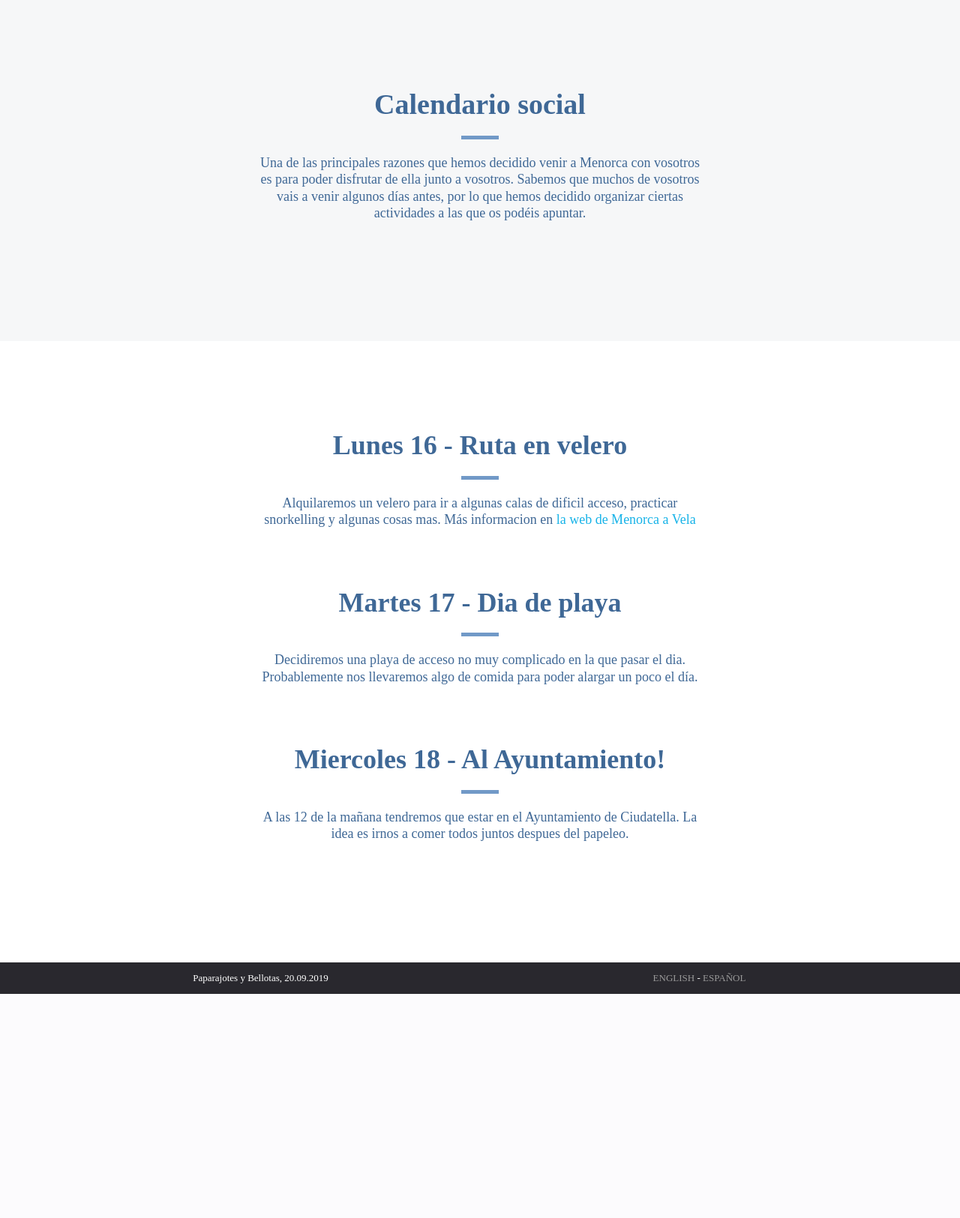
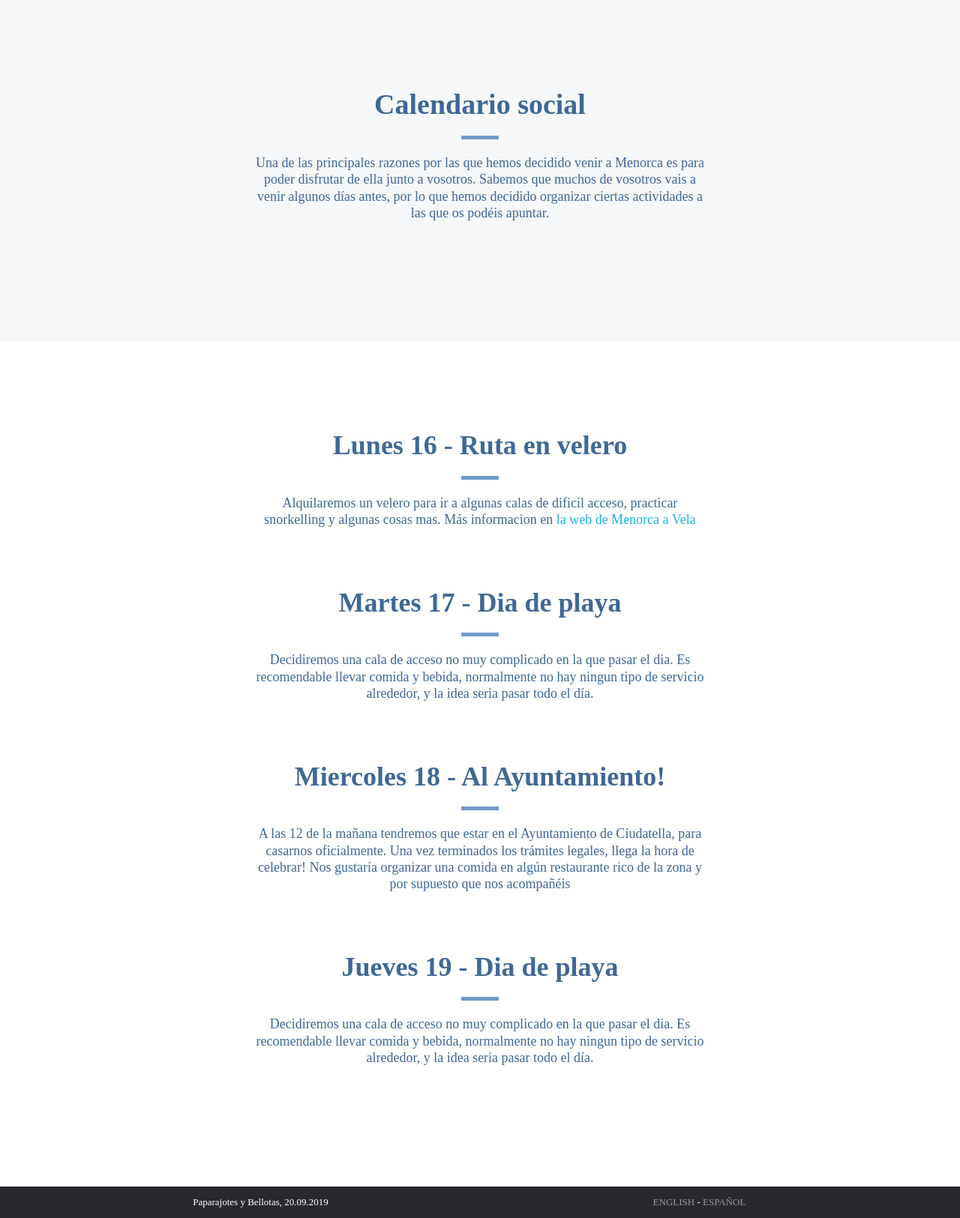
Before and after one commit to palvarez89/paparajotesybellotas, a Django app: page /es/theweek/ in a window 1280 px wide. Shown: the part 464-2089 px from the top of the page at 75% size. Before the commit the page ends 1790 px from the top, so only its background shows below. Run offline with Django 3.2, Linux system fonts and the light colour scheme; parts of the project's set-up code (start-up, migrations or seed data) failed here and were passed over; some libraries are stand-ins or nearby versions.

Commit message:
Update calendario social

```diff
--- a/paparajotes_y_bellotas/templates/pages/theweek.html
+++ b/paparajotes_y_bellotas/templates/pages/theweek.html
@@ -21,7 +21,7 @@
 				<div class="normal-box">
 <p>
 {% blocktrans %}
-Una de las principales razones que hemos decidido venir a Menorca con vosotros es para poder disfrutar de ella junto a vosotros. Sabemos que muchos de vosotros vais a venir algunos días antes, por lo que hemos decidido organizar ciertas actividades a las que os podéis apuntar.
+Una de las principales razones por las que hemos decidido venir a Menorca es para poder disfrutar de ella junto a vosotros. Sabemos que muchos de vosotros vais a venir algunos días antes, por lo que hemos decidido organizar ciertas actividades a las que os podéis apuntar.
 {% endblocktrans %}
 </p>
 				</div>
@@ -55,7 +55,7 @@ Alquilaremos un velero para ir a algunas calas de dificil acceso, practicar snor
 				<div class="normal-box">
 <p>
 {% blocktrans %}
-Decidiremos una playa de acceso no muy complicado en la que pasar el dia. Probablemente nos llevaremos algo de comida para poder alargar un poco el día.
+Decidiremos una cala de acceso no muy complicado en la que pasar el dia. Es recomendable llevar comida y bebida, normalmente no hay ningun tipo de servicio alrededor, y la idea seria pasar todo el día.
 {% endblocktrans %}
 </p>
 				</div>
@@ -71,13 +71,30 @@ Decidiremos una playa de acceso no muy complicado en la que pasar el dia. Probab
 				<div class="normal-box">
 <p>
 {% blocktrans %}
-A las 12 de la mañana tendremos que estar en el Ayuntamiento de Ciudatella. La idea es irnos a comer todos juntos despues del papeleo.
+A las 12 de la mañana tendremos que estar en el Ayuntamiento de Ciudatella, para casarnos oficialmente. Una vez terminados los trámites legales, llega la hora de celebrar! Nos gustaría organizar una comida en algún restaurante rico de la zona y por supuesto que nos acompañéis
 {% endblocktrans %}
 </p>
 				</div>
 			</div>
 		</div>
 	</div>
+
+	<div class="container">
+		<div class="row heading">
+			 <div class="col-lg-12">
+				<h2 class="header">{% trans "Jueves 19 - Dia de playa" %}</h2>
+				<hr class="line02">
+				<div class="normal-box">
+<p>
+{% blocktrans %}
+Decidiremos una cala de acceso no muy complicado en la que pasar el dia. Es recomendable llevar comida y bebida, normalmente no hay ningun tipo de servicio alrededor, y la idea seria pasar todo el día.
+{% endblocktrans %}
+</p>
+				</div>
+			</div>
+		</div>
+	</div>
+
 </section>
 
 <!-- End of content from location.html -->
```
